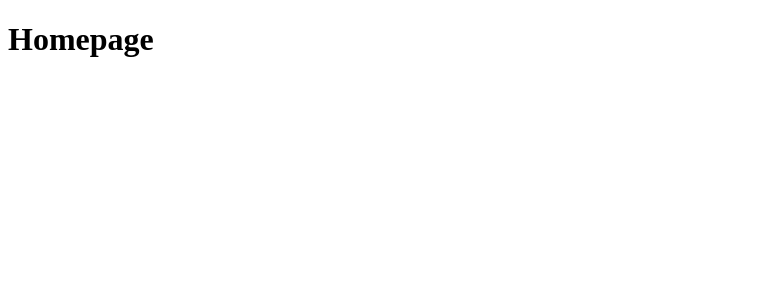
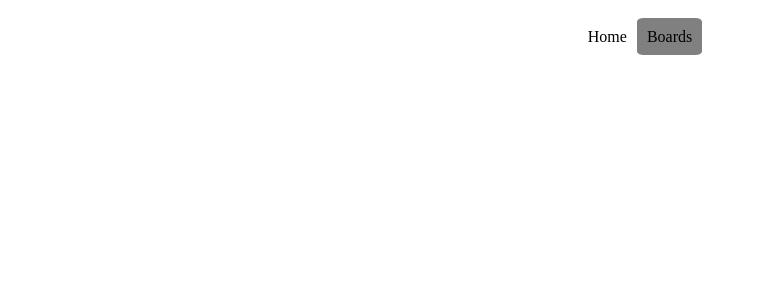
Before and after one commit to tofanalexandrina/vision-boards-app, a React (Vite) app in the folder frontend/: page /boards in a window 1280 px wide. Shown: the top 300 px of the page, without its empty margins (0-757 px from the left). Built offline with nearby package versions, Linux system fonts and the light colour scheme.

Commit message:
added navbar and modal

```diff
--- a/frontend/package.json
+++ b/frontend/package.json
@@ -11,7 +11,8 @@
   },
   "dependencies": {
     "react": "^19.1.0",
-    "react-dom": "^19.1.0"
+    "react-dom": "^19.1.0",
+    "react-router-dom": "^7.8.2"
   },
   "devDependencies": {
     "@eslint/js": "^9.30.1",
--- a/frontend/src/App.jsx
+++ b/frontend/src/App.jsx
@@ -1,6 +1,10 @@
 import SplashScreen from './components/SplashScreen.jsx';
 import Homepage from './pages/Homepage.jsx';
+import Boards from './pages/Boards.jsx';
 import { useState, useEffect } from 'react';
+import Layout from './layout/Layout.jsx';
+import {BrowserRouter as Router, Routes, Route, Navigate} from 'react-router-dom';
+
 
 function App() {
 
@@ -14,10 +18,19 @@ function App() {
     return ()=>clearTimeout(timer);
   }, [])
 
+  if(showSplash){
+    return <SplashScreen/>;
+  }
+
   return (
-    <>
-    {showSplash?<SplashScreen/>:<Homepage/>}
-    </>
+    <Router>
+      <Routes>
+        <Route path="/" element={<Layout/>}>
+          <Route index element={<Homepage/>}/>
+          <Route path="/boards" element={<Boards/>}/>
+        </Route>
+      </Routes>
+    </Router>
   )
 }
 
--- /dev/null
+++ b/frontend/src/components/Modal.jsx
@@ -0,0 +1,13 @@
+const Modal=({isOpen, onClose, children})=>{
+    if(!isOpen) return null;
+
+    return(
+        <div onClick={onClose} style={{position: "fixed", top: 0, left: 0, width: "100%", height: "100%", display: "flex", background: "rgba(0, 0, 0, 0.5)", alignItems: "center", justifyContent: "center"}}>
+            <div style={{background: "white", height: 150, width: 240, margin: "auto", padding: "2%", border: "2px", borderRadius: "10px", boxShadow: "2px solid black"}}>
+                {children}
+            </div>
+        </div>
+    )
+}
+
+export default Modal;
--- a/frontend/src/components/SplashScreen.jsx
+++ b/frontend/src/components/SplashScreen.jsx
@@ -1,7 +1,7 @@
 
 const SplashScreen=()=>{
     return(
-        <div className='splash-screen' style={{backgroundColor: '#26282A', color: "white"}}>
+        <div className='splash-screen' style={{backgroundColor: '#26282A', color: "white", textAlign: "center", margin: "auto", width: "50%", padding: "10px"}}>
             <h1>Welcome to Envision</h1>
         </div>
     )
--- /dev/null
+++ b/frontend/src/layout/Layout.jsx
@@ -0,0 +1,15 @@
+import Navbar from "./Navbar";
+import {Outlet} from 'react-router-dom';
+
+export default function Layout(){
+    return (
+        <div>
+            <header>
+                <Navbar />
+            </header>
+            <main>
+                <Outlet />
+            </main>
+        </div>
+    );
+}
--- /dev/null
+++ b/frontend/src/layout/Navbar.jsx
@@ -0,0 +1,29 @@
+import {NavLink} from 'react-router-dom';
+
+const Navbar=()=>{
+    return (
+        <div className="navbar">
+            <div className="navbar-items" style={{textAlign:"center",
+                    margin:"auto",
+                    width:"50%",
+                    padding:"20px"}}>
+                <NavLink to='/' style={({isActive})=>({
+                    backgroundColor: isActive ? "grey":"white",
+                    color:"black",
+                    padding: "10px",
+                    borderRadius:"10%",
+                    textDecoration: "none"
+                })}>Home</NavLink>
+                <NavLink to='/boards' style={({isActive})=>({
+                    backgroundColor: isActive ? "grey":"white",
+                    color:"black",
+                    padding: "10px",
+                    borderRadius:"10%",
+                    textDecoration: "none"
+                })}>Boards</NavLink>
+            </div>
+        </div>
+    );
+};
+
+export default Navbar;
--- /dev/null
+++ b/frontend/src/pages/Boards.jsx
@@ -0,0 +1,5 @@
+const Boards=()=>{
+
+}
+
+export default Boards;
--- a/frontend/src/pages/Homepage.jsx
+++ b/frontend/src/pages/Homepage.jsx
@@ -1,7 +1,25 @@
+import React from 'react';
+import Modal from '../components/Modal';
+
 const Homepage = () => {
+    const [open, setOpen]=React.useState(false);
+
+    const handleClose=()=>{
+        setOpen(false);
+    }
+
+    const handleOpen=()=>{
+        setOpen(true);
+    }
+
     return (
-        <div className='homepage'>
-            <h1>Homepage</h1>
+        <div className='homepage' style={{textAlign: "center", margin: "auto", width: "50%", padding: "10px"}}>
+            <button style={{margin: "auto", width: "50px", height: "50px", backgroundColor: "white", borderRadius: "50%", cursor: "pointer", position: "fixed", bottom:"30px", left:"50%", transform:"translateX(-50%)"}} onClick={handleOpen}><img src="https://www.iconpacks.net/icons/2/free-plus-icon-3107-thumb.png" style={{width: "70%", height: "60%"}}/></button>
+            <Modal isOpen={open} onClose={handleClose}>
+                <>
+                    <p>This is my modal </p>
+                </>
+            </Modal>
         </div>
     )
 }
```
Also changed, not shown: 1 other file (tests, documents, lock files or other folders).
